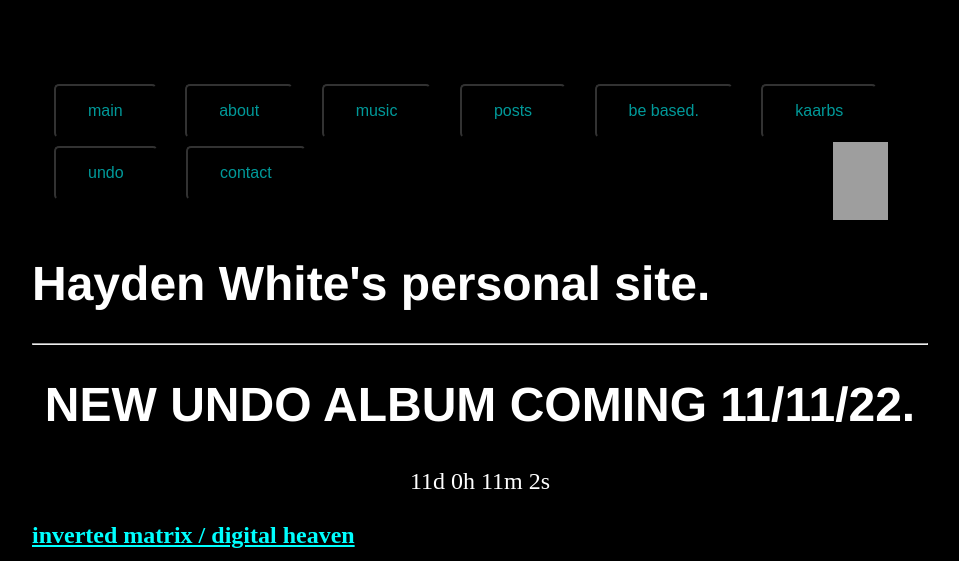
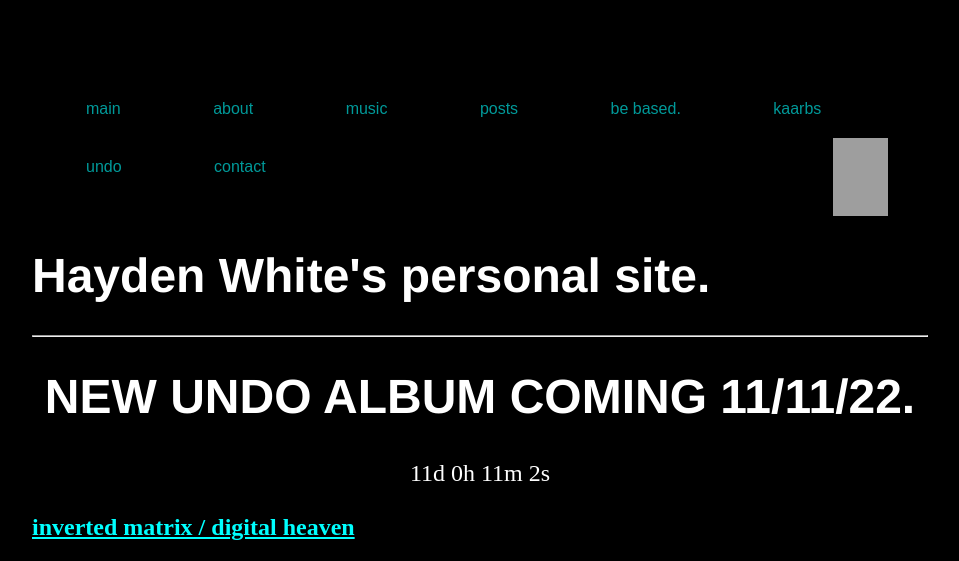
Before and after one commit to whiteVHS/whiteVHS.github.io, a Jekyll site: the page built from index.html, in a window 1280 px wide. Shown: the top 561 px of the page, without its empty margins (160-1119 px from the left). Built offline with Jekyll 4.4.1, drawn with Linux system fonts in a browser that asks for light colours; grey boxes are pictures that could not be loaded.

Commit message:
Update default.html

```diff
--- a/_layouts/default.html
+++ b/_layouts/default.html
@@ -12,7 +12,7 @@
 		<style>
 .button {
   background-color: #000000;
-  border-radius: 5px;
+  border: none;
   color: aqua;
   padding: 16px 32px;
   text-align: center;
```
